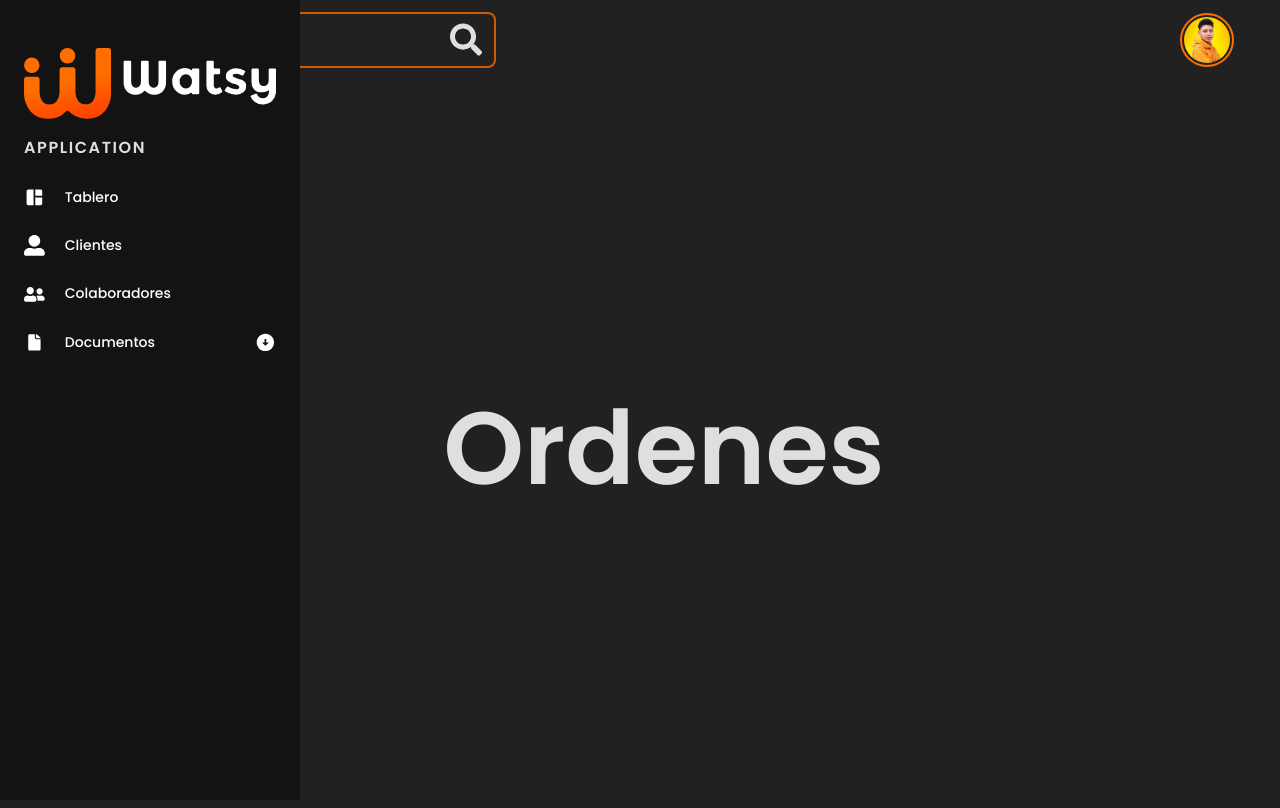
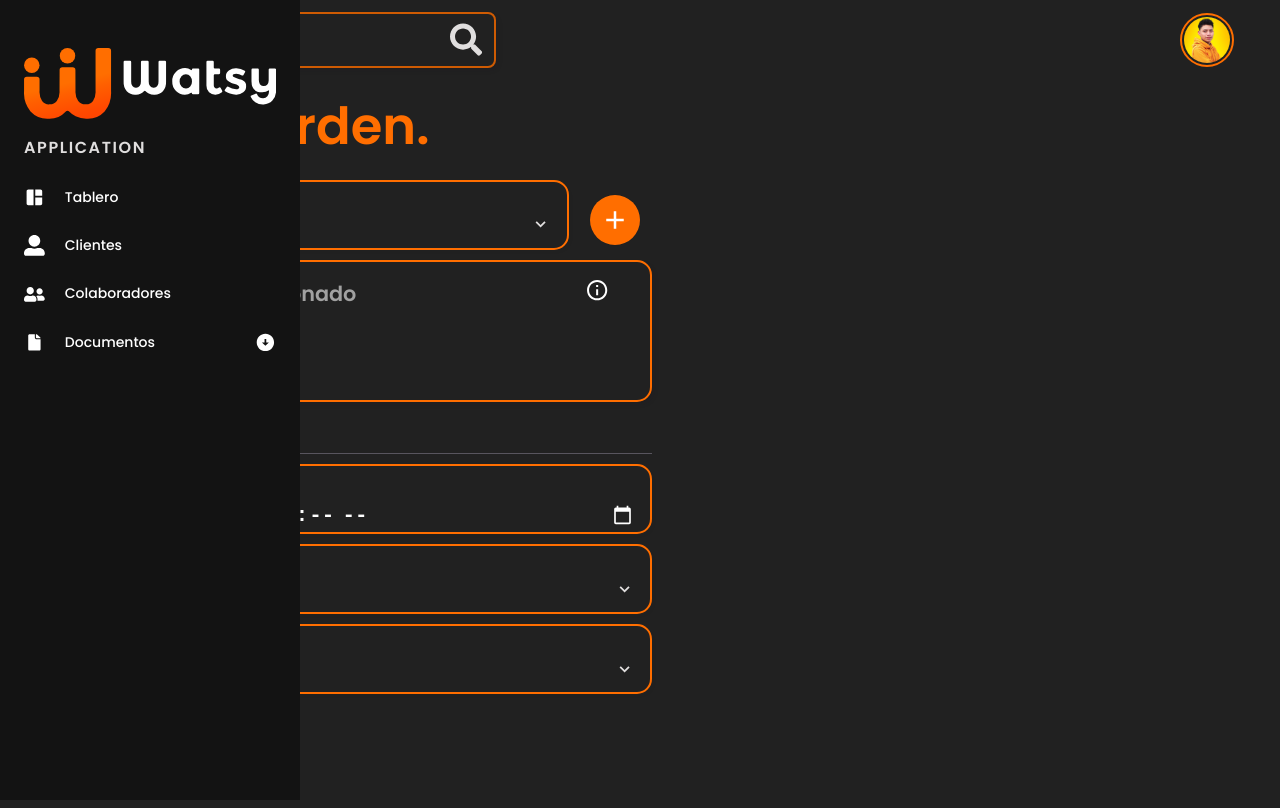
Before and after one commit to GeovannyGil/WatSystem, a React (Vite) app: page /documents/orders in a window 1280 px wide. Built offline with nearby package versions, Linux system fonts and the light colour scheme.

Commit message:
feat(Root): Implements views order, layout first form-general

```diff
--- a/src/pages/documents/orders.jsx
+++ b/src/pages/documents/orders.jsx
@@ -1,8 +1,92 @@
+
+import styled from 'styled-components'
+import { TitleMain, TitleLine } from '@/components/Elements/TItleMain'
+import { CardContent, CardHeader, CardTitle } from '@/components/Elements/Cards'
+import * as BoxIcon from 'react-icons/bi'
+import { CheckInput, InputElement, InputElementSelect, FormGroupAction } from '@/components/Elements/Inputs'
+
+const Grid = styled.div`
+  display: grid;
+  grid-template-columns: 1fr;
+  grid-gap: 10px;
+  align-items: stretch;
+`
+
+const SectionCreateOrder = styled.section`
+  display: grid;
+  grid-gap: 1.5rem;
+  grid-template-columns: 1fr;
+
+  @media(min-width: 1280px) {
+    grid-template-columns: 1fr 1fr;
+  }
+`
+
+const FormOrder = styled.div`
+  /* outline: 2px solid orange ; */
+`
+const CardTitleSelect = styled(CardTitle)`
+  color: var(--color-gray-light);
+`
+
+const SpanSelectClient = styled.span`
+  color: var(--color-white);
+  font-size: var(--smaller-font-size);
+  font-weight: var(--normal-font-size);
+  display: block;
+  width: 100%;
+  margin: 10px 0;
+`
+// const SectionClientTable = styled.div`
+//   /* outline: 2px solid orange ; */
+// `
+
 const Orders = () => {
   return (
-    <div className='title-page'>
-      <h1>Ordenes</h1>
-    </div>
+    <main>
+      <header className='Header__main-content'>
+        <TitleMain textNeutral='Crear' textColor=' Orden.' />
+      </header>
+      <SectionCreateOrder>
+        <FormOrder>
+          <FormGroupAction label='Cliente'>
+            <select>
+              <option value=''>Inbestgo</option>
+              <option value=''>Innovate</option>
+            </select>
+          </FormGroupAction>
+          <CardContent>
+            <CardHeader>
+              <CardTitleSelect>Cliente Seleccionado</CardTitleSelect>
+              <button className='Btn__icon'><BoxIcon.BiInfoCircle size='1.1em' /></button>
+            </CardHeader>
+            <div>
+              <SpanSelectClient>C-0000123</SpanSelectClient>
+              <SpanSelectClient>Angel Chajón</SpanSelectClient>
+            </div>
+          </CardContent>
+          <TitleLine>Generales</TitleLine>
+          <InputElement label='Fecha de orden'>
+            <input type='datetime-local' />
+          </InputElement>
+          <InputElementSelect label='Colaborador'>
+            <select>
+              <option value='1'>Geovanny Gil</option>
+              <option value='2'>Orlando Sul</option>
+            </select>
+          </InputElementSelect>
+          <InputElementSelect label='Estado de orden'>
+            <select>
+              <option value='1'>Cita Pendiente</option>
+              <option value='2'>Envio de cotización</option>
+            </select>
+          </InputElementSelect>
+          <CheckInput text='Agendar Cita'>
+            <input type='checkbox' />
+          </CheckInput>
+        </FormOrder>
+      </SectionCreateOrder>
+    </main>
   )
 }
 
```
